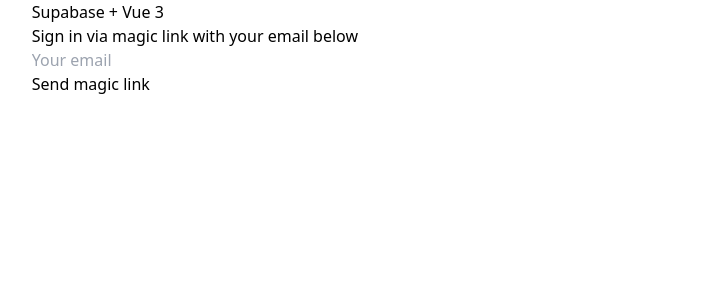
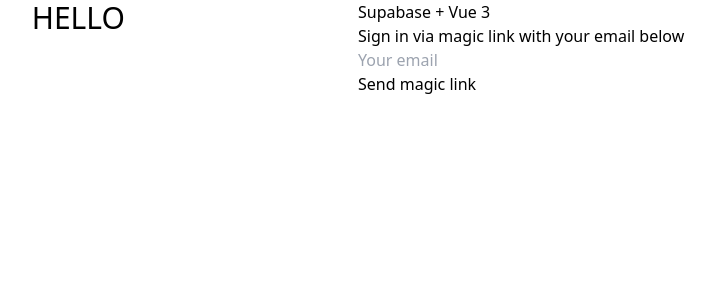
Before and after one commit to Colby-M/SeniorDesignPoliticalApp, a Vue app in the folder APolitcalApp/: page / in a window 1280 px wide. Shown: the top 300 px of the page, without its empty margins (282-997 px from the left). Built offline with nearby package versions, Linux system fonts and the light colour scheme.

Commit message:
testing environment

```diff
--- a/APolitcalApp/src/App.vue
+++ b/APolitcalApp/src/App.vue
@@ -20,6 +20,9 @@ onMounted(() => {
 </script>
 
 <template>
+  <div class="text-3xl">
+    HELLO
+  </div>
   <div>
     <Account v-if="session != undefined" :session="session" />
     <Auth v-else />
--- a/APolitcalApp/vite.config.ts
+++ b/APolitcalApp/vite.config.ts
@@ -13,5 +13,6 @@ export default defineConfig({
       '@': fileURLToPath(new URL('./src', import.meta.url))
     }
   },
-  base: "/SeniorDesignPoliticalApp/"
+  base: process.env.NODE_ENV === 'production' ? "/SeniorDesignPoliticalApp/"
+  : "/"
 })
```
